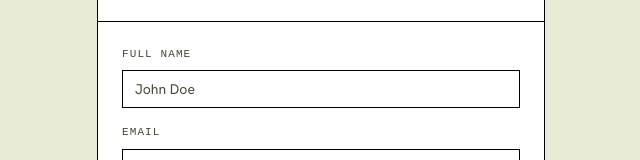
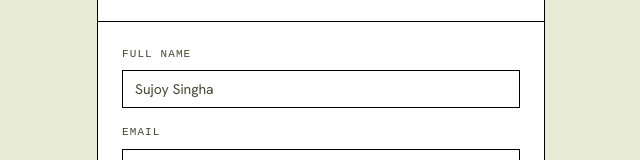
Before and after one commit to sujoy18207/CareerPilot-AI-APP, a Next.js app: page /register in a window 1280 px wide. Shown: the part 208-368 px from the top of the page, without its empty margins (319-959 px from the left). Built offline with nearby package versions, Linux system fonts and the light colour scheme; no server answers; a web font is replaced by a local one.

Commit message:
Update placeholder name in RegisterForm

```diff
--- a/components/auth/RegisterForm.tsx
+++ b/components/auth/RegisterForm.tsx
@@ -86,7 +86,7 @@ export default function RegisterForm() {
   };
 
   const fields = [
-    { id: "name", label: "Full Name", type: "text", placeholder: "John Doe", error: errors.name },
+    { id: "name", label: "Full Name", type: "text", placeholder: "Sujoy Singha", error: errors.name },
     { id: "email", label: "Email", type: "email", placeholder: "name@example.com", error: errors.email },
     { id: "password", label: "Password", type: "password", placeholder: "••••••••", error: errors.password },
     { id: "confirmPassword", label: "Confirm Password", type: "password", placeholder: "••••••••", error: errors.confirmPassword },
@@ -121,9 +121,8 @@ export default function RegisterForm() {
                 type={field.type}
                 placeholder={field.placeholder}
                 {...register(field.id)}
-                className={`w-full border bg-[#131313] px-3 py-2 text-sm text-white placeholder:text-[#636565] focus:border-white focus:ring-0 focus:outline-none transition-colors ${
-                  field.error ? "border-[#ffb4ab]" : "border-[#262626]"
-                }`}
+                className={`w-full border bg-[#131313] px-3 py-2 text-sm text-white placeholder:text-[#636565] focus:border-white focus:ring-0 focus:outline-none transition-colors ${field.error ? "border-[#ffb4ab]" : "border-[#262626]"
+                  }`}
               />
               {field.error && (
                 <p className="text-xs text-[#ffb4ab] mt-1">{field.error.message}</p>
```
